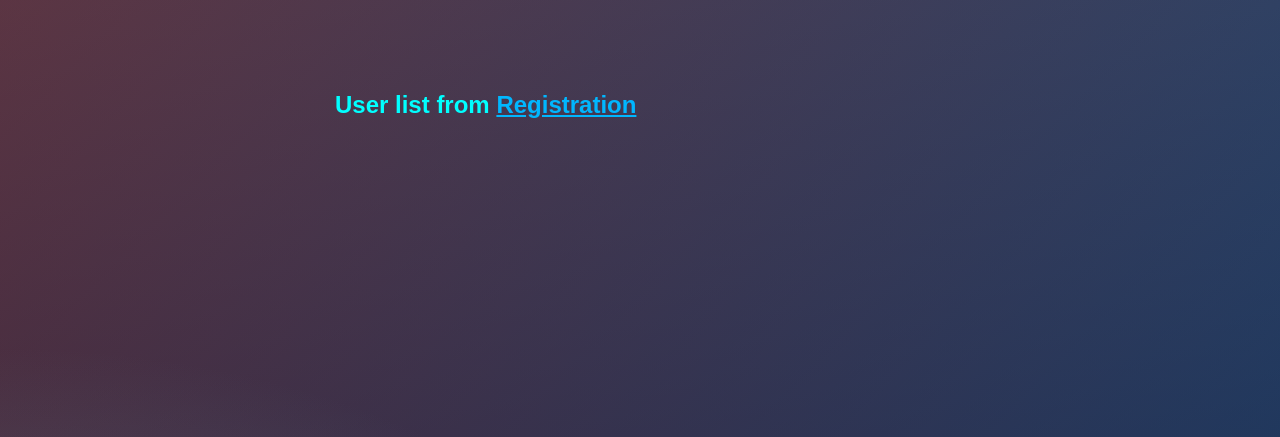
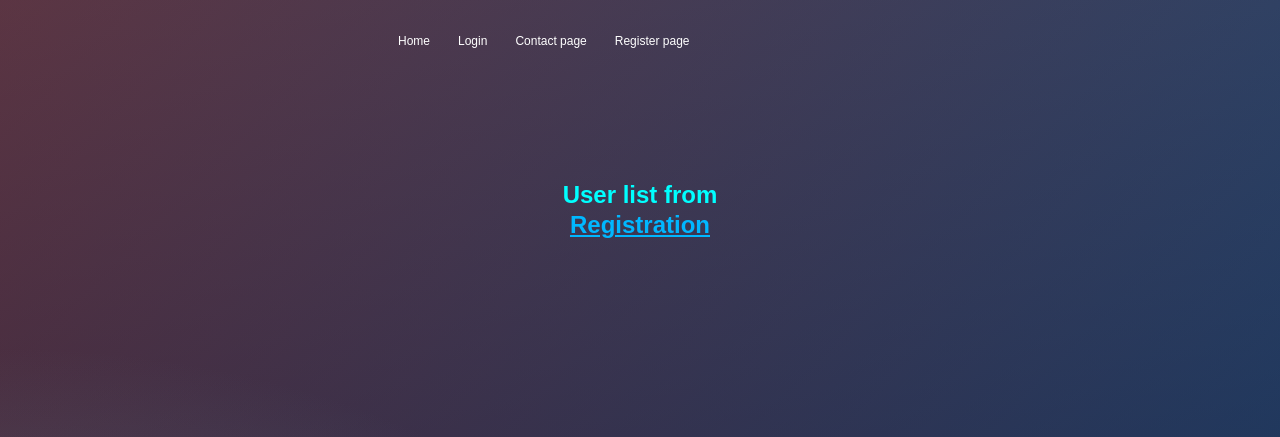
Before and after one commit to BenBIH/v1, a Node server app: page /users in a window 1280 px wide. Shown: the top 437 px of the page. Run offline with Node 20, Linux system fonts and the light colour scheme; some libraries are stand-ins or nearby versions.

Commit message:
smal fix 2

```diff
--- a/public/stylesheets/style.css
+++ b/public/stylesheets/style.css
@@ -33,6 +33,7 @@
   }
 
   .container {
+	background:#c3c3c30d;
 	  max-width:400px;
 	  width:100%;
 	  margin:0 auto;
@@ -42,7 +43,7 @@
   #contact input[type="text"], #contact input[type="email"], #contact input[type="number"], #contact textarea, #contact button[type="submit"] { font:400 12px/16px "Open Sans", Helvetica, Arial, sans-serif; color:black;}
 
   #contact {
-	  background:#F9F9F9;
+	  background:#c3c3c30d;
 	  padding:25px;
 	  margin:50px 0;
   }
@@ -156,13 +157,13 @@
   }
   .login {
 	  position: absolute;
-	  top: 50%;
-	  left: 50%;
-	  margin: -150px 0 0 -150px;
+	  background:#c3c3c30d;
+	  top: 20%;
+	  left: 36%;
 	  width:300px;
-	  height:300px;
+	  height:100px;
   }
-  .login h1 { margin-bottom:20px; color: #fff; text-shadow: 0 0 10px rgba(0,0,0,0.3); letter-spacing:1px; text-align:center; }
+  .login h1 { margin-bottom:1px; color: #fff; text-shadow: 0 0 10px rgba(0,0,0,0.3); letter-spacing:1px; text-align:center; }
 
   input {
 	  width: 100%;
@@ -306,14 +307,57 @@
   .prikaziusere {
 
 	margin-top: 40px;
-	margin: 0 auto;
+	margin: 50px 400px;
 	max-width: 690px;
 	padding: 40px 40px;
+	text-align: center;
 
   }
 
   .prikaziusere h1 {
-
+	margin: 40px;
 	color: aqua;
+	text-align: center;
 
   }
+
+  .navbar {
+  overflow: hidden;
+  position: fixed;
+  top: 0%;
+  left: 30%;
+  width: 100%;
+}
+  .navbar ul {
+	margin: 0;
+	padding: 12px 0;
+	list-style: none;
+	height: auto;
+}
+
+.navbar li {
+    float: left;
+}
+
+.navbar li a {
+    display: block;
+    color: white;
+    text-align: center;
+    padding: 14px;
+    text-decoration: none;
+}
+
+.navbar li a:hover {
+	background-color: #111;
+	border-radius: 20px;
+	-webkit-border-radius: 20px;
+	-moz-border-radius: 20px;
+	-o-border-radius: 20px;
+}
+
+.contact {
+	max-width:400px;
+	width:100%;
+	margin:0 auto;
+	position:relative;
+}
--- a/views/users.ejs
+++ b/views/users.ejs
@@ -1,17 +1,36 @@
 <!DOCTYPE html>
 <html>
 	<head>
-
+		<title>Users list</title>
 		<link rel="stylesheet" type="text/css" href="./stylesheets/style.css"/>
-
+	</head>
 	<body>
+		<div class="navbar">
+			<ul>
+				<li>
+					<a class="active" href="/">Home</a>
+				</li>
+				<li>
+					<a href="/login">Login</a>
+				</li>
+				<li>
+					<a href="/contact">Contact page</a>
+				</li>
+				<li>
+					<a href="/register">Register page</a>
+				</li>
+			</ul>
+		</div>
 		<div class="prikaziusere">
-
-    <h1> User list from <a href="http://127.0.0.1:3000/register">Registration</a></h1>
-    <% data.forEach(function(users) { %>
-    <p><strong>User Email</strong>:<%= users.email %> - <strong>Username</strong> <%= users.username  %> - <strong>Reeal Name</strong> <%= users.real_name %> - <strong>Birth Date</strong> <%= users.birth_date  %></p>
-            <% }); %>
+			<h1> User list from
+				<a href="http://127.0.0.1:3000/register">Registration</a>
+			</h1><% data.forEach(function(users) { %>
+			<p>
+				<strong>User Email: </strong><%= users.email %> -
+				<strong>Username: </strong><%= users.username  %> -
+				<strong>Reeal Name: </strong><%= users.real_name %> -
+				<strong>Birth Date: </strong><%= users.birth_date  %>
+			</p><% }); %>
 		</div>
-
 	</body>
 </html>
```
Also changed, not shown: views/contact.ejs (+28 -2 lines), views/index.ejs (+28 -4 lines), views/login.ejs (+28 -1 lines), views/register.ejs (+45 -8 lines). Lines whose indentation alone changed are shown as unchanged.
